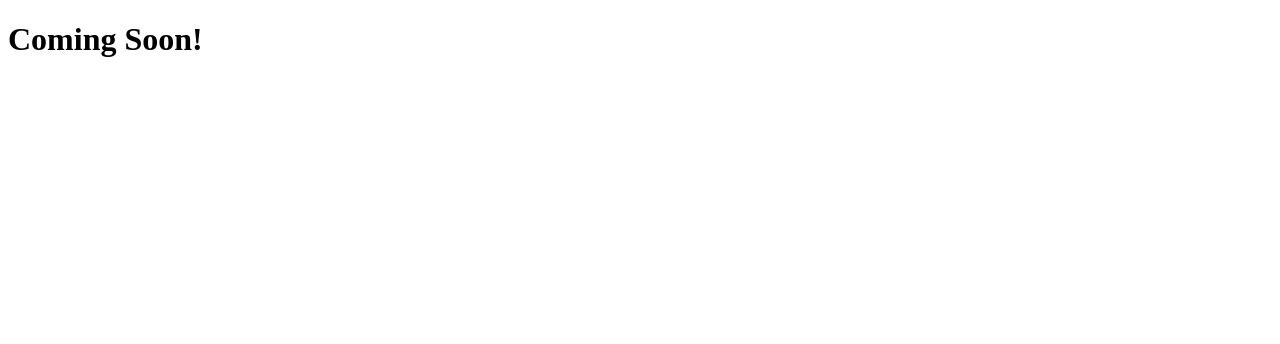
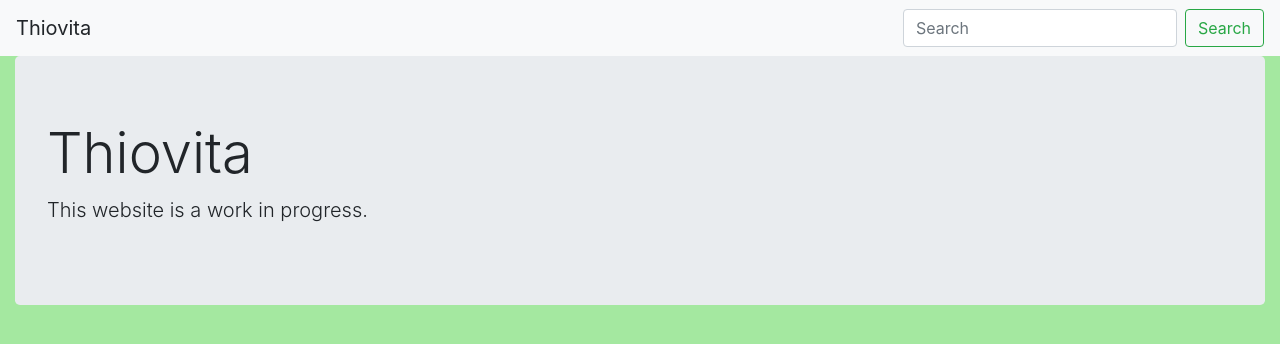
Before and after one commit to Thiovita/thiovita-main, a plain HTML site: page index.html in a window 1280 px wide. Drawn offline with nearby package versions, Linux system fonts and the light colour scheme.

Commit message:
Add Bootstrap to index.html

```diff
--- a/index.html
+++ b/index.html
@@ -1,9 +1,43 @@
 <!DOCTYPE html>
 <html>
-  <head>
-  <title>Thiovita</title>
-  </head>
-  <body>
-    <h1>Coming Soon!</h1>
-  </body>
+	<head>
+		<meta charset="utf-8">
+    	<meta name="viewport" content="width=device-width, initial-scale=1, shrink-to-fit=no">
+		<title>Thiovita</title>
+		<link rel="stylesheet" href="https://stackpath.bootstrapcdn.com/bootstrap/4.1.3/css/bootstrap.min.css" integrity="sha384-MCw98/SFnGE8fJT3GXwEOngsV7Zt27NXFoaoApmYm81iuXoPkFOJwJ8ERdknLPMO" crossorigin="anonymous">
+		<link rel="stylesheet" type="text/css" href="main.css">
+	</head>
+	<body>
+		<nav class="navbar navbar-light bg-light">
+  			<a class="navbar-brand">Thiovita</a>
+  			<form class="form-inline">
+    		<input class="form-control mr-sm-2" type="search" placeholder="Search" aria-label="Search">
+    		<button class="btn btn-outline-success my-2 my-sm-0" type="submit">Search</button>
+  			</form>
+		</nav>
+		<header class="page-header header container-fluid">
+			<div class="jumbotron">
+			  	<h1 class="display-4">Thiovita</h1>
+		  		<p class="lead">This website is a work in progress.</p>
+			</div>
+
+		    <div class="container features">
+		    	<div class="row">
+		    		<div class="col-md-4 col-sm-12">
+
+		    		</div>
+		    		<div class="col-md-4 col-sm-12">
+
+		    		</div>
+		    		<div class="col-md-4 col-sm-12">
+
+		    		</div>
+		    	</div>
+		    </div>
+		</header>
+
+		<script src="https://code.jquery.com/jquery-3.3.1.slim.min.js" integrity="sha384-q8i/X+965DzO0rT7abK41JStQIAqVgRVzpbzo5smXKp4YfRvH+8abtTE1Pi6jizo" crossorigin="anonymous"></script>
+		<script src="https://cdnjs.cloudflare.com/ajax/libs/popper.js/1.14.3/umd/popper.min.js" integrity="sha384-ZMP7rVo3mIykV+2+9J3UJ46jBk0WLaUAdn689aCwoqbBJiSnjAK/l8WvCWPIPm49" crossorigin="anonymous"></script>
+		<script src="https://stackpath.bootstrapcdn.com/bootstrap/4.1.3/js/bootstrap.min.js" integrity="sha384-ChfqqxuZUCnJSK3+MXmPNIyE6ZbWh2IMqE241rYiqJxyMiZ6OW/JmZQ5stwEULTy" crossorigin="anonymous"></script>
+	</body>
 </html>
```
